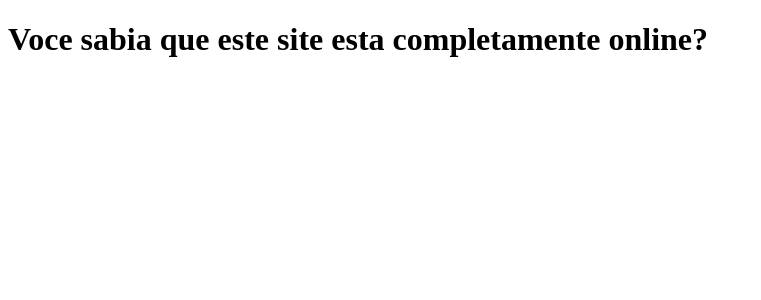
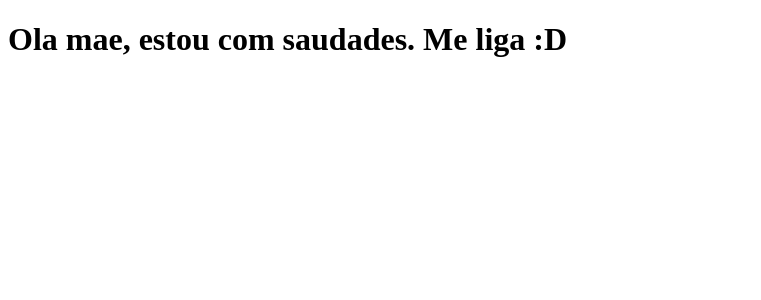
Before and after one commit to raul-ferreira/praticacurso.dev, a Next.js app: page / in a window 1280 px wide. Shown: the top 300 px of the page, without its empty margins (0-761 px from the left). Built offline with nearby package versions, Linux system fonts and the light colour scheme.

Commit message:
Atualizar Titulo Site

```diff
--- a/pages/index.js
+++ b/pages/index.js
@@ -1,5 +1,5 @@
 function Home() {
-    return <h1>Voce sabia que este site esta completamente online? <br></br>
+    return <h1>Ola mae, estou com saudades. Me liga :D <br></br>
     </h1>
 }
 
```
